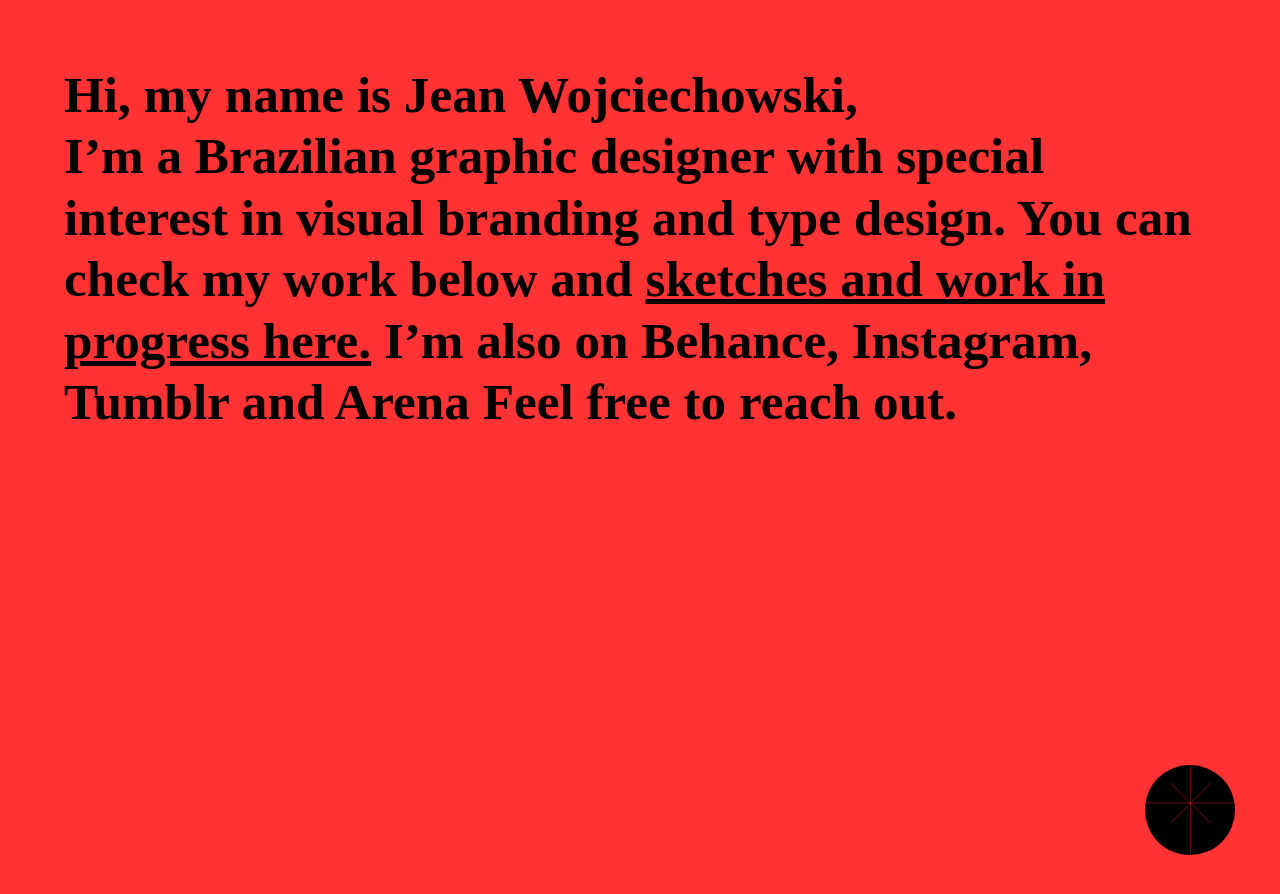
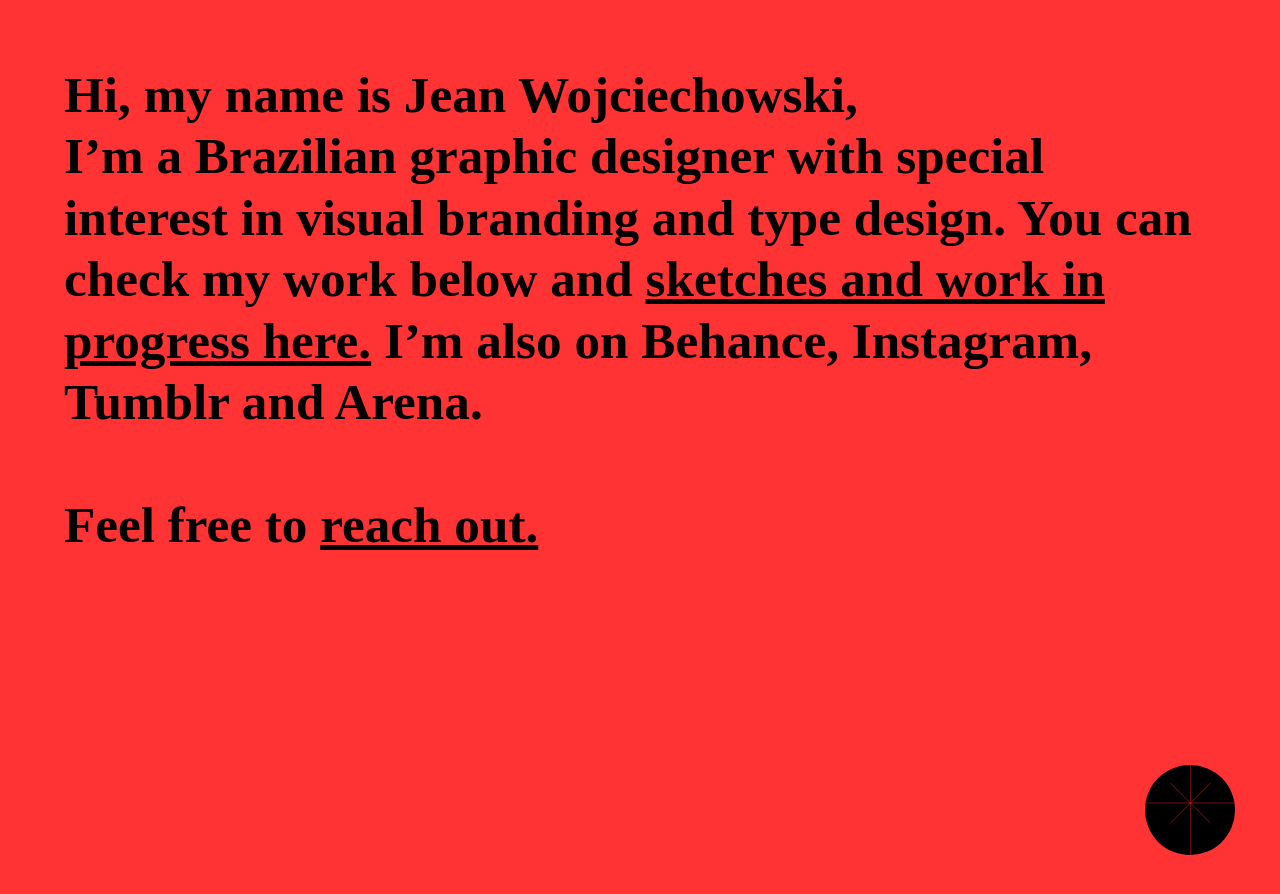
Before and after one commit to rnmp/jeans-dope-site, a Jekyll site: the page built from index.md, in a window 1280 px wide and 900 px high. Shown: the top 894 px of the window. Built offline with Jekyll 4.4.1, drawn with Linux system fonts in a browser that asks for light colours; some web fonts are replaced.

Commit message:
Updated Index

```diff
--- a/index.md
+++ b/index.md
@@ -5,5 +5,6 @@
 ---
 
 Hi, my name is Jean Wojciechowski,<br /> I’m a Brazilian graphic designer with special interest in visual branding and type design.
-You can check my work below and <a href="/wip"><u>sketches and work in progress here.</u></a> I’m also on <a href="{{ site.links.behance }}">Behance</a>, <a href="{{ site.links.instagram }}">Instagram</a>, <a href="{{ site.links.tumblr }}">Tumblr</a> and <a href="{{ site.links.arena }}">Arena</a>
-Feel free to <a href="mailto:woj.jean@gmail.com">reach out.</a>
+You can check my work below and <a href="/wip"><u>sketches and work in progress here.</u></a> I’m also on <a href="{{ site.links.behance }}">Behance</a>, <a href="{{ site.links.instagram }}">Instagram</a>, <a href="{{ site.links.tumblr }}">Tumblr</a> and <a href="{{ site.links.arena }}">Arena</a>.<br />
+<br />
+Feel free to <a href="mailto:woj.jean@gmail.com"><u>reach out.</u></a>
```
